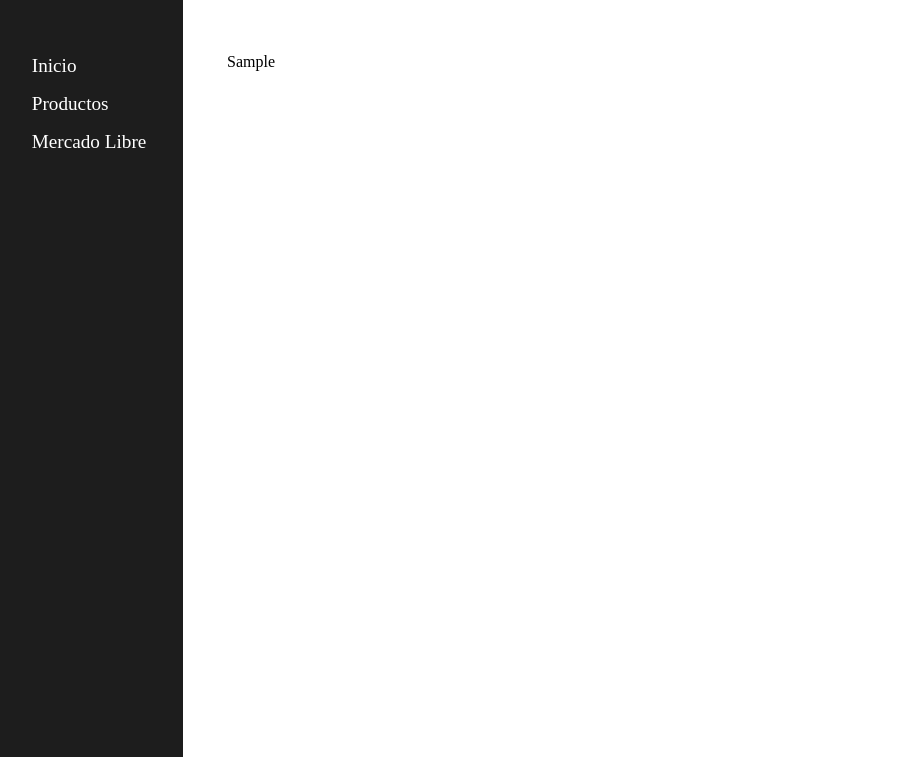
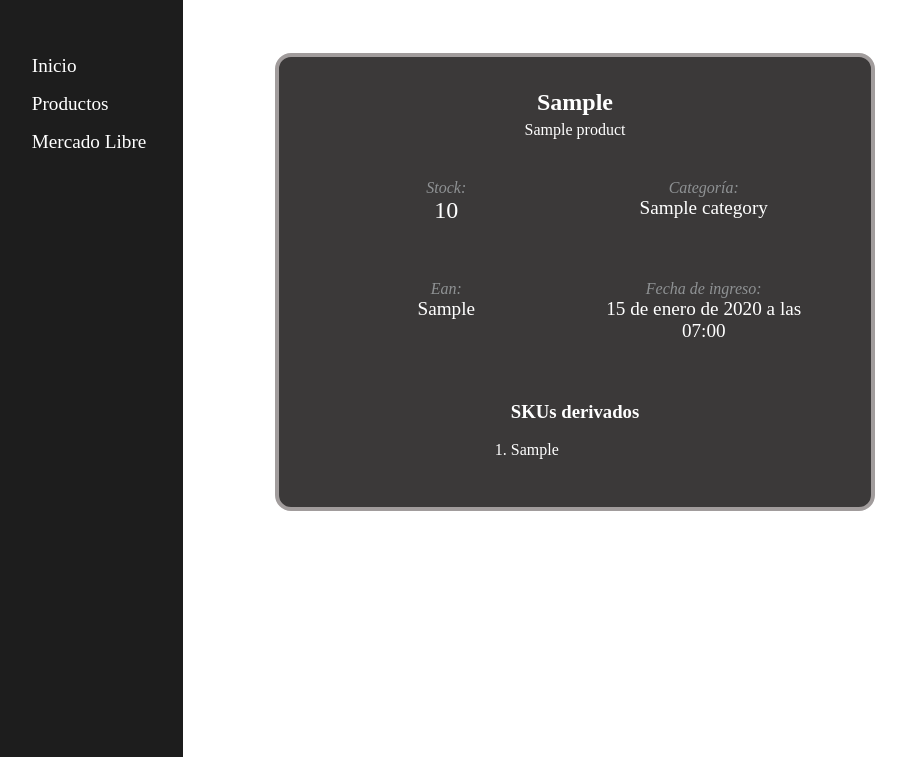
Before and after one commit to LicenselessHunter/yep_order_processing, a Django app: page /products/product-detail/1/ in a window 1280 px wide. Shown: the part 43-800 px from the top of the page, without its empty margins (5-911 px from the left). Run offline with Django 5.2, Linux system fonts and the light colour scheme; a user stored in the database is signed in; tables that the repository leaves empty hold one stand-in row (values such as "Sample post"); parts of the project's set-up code (start-up, migrations or seed data) failed here and were passed over.

Commit message:
Se introdujo la funcionalidad para acceder a los detalles de un producto desde la página de catálogo de productos

```diff
--- a/products/templates/products/product_detail.html
+++ b/products/templates/products/product_detail.html
@@ -1,8 +1,54 @@
 {% extends 'global.html' %}
 {% load static %}
-{% block title %}Detalle del producto{% endblock %}
+{% block title %}Detalle del producto {{product.sku}}{% endblock %}
 
 {% block content %}
-{{product}}
+
+<div id="product-detail-container">
+
+    <div id="product-detail-title-section">
+        <h2>{{product.sku}}</h2>
+        <p>{{product.product_name}}</p>
+    </div>
+
+    <div id="product-detail-descriptive-container">
+        <div class="product-descriptive-data-section">
+            <i>Stock:</i>
+            <p id="descriptive-data-stock">{{product.stock}}</p>
+        </div>
+
+        <div class="product-descriptive-data-section">
+            <i>Categoría:</i>
+
+            {% if product.category is None %}
+                <p>Sin categoría</p>
+            {% else %}
+                <p>{{product.category}}</p>
+            {% endif %}
+        </div>
+
+        <div class="product-descriptive-data-section">
+            <i>Ean:</i>
+            <p>{{product.ean}}</p>
+        </div>
+
+        <div class="product-descriptive-data-section">
+            <i>Fecha de ingreso:</i>
+            <p id="descriptive-data-time">{{product.creation_date_time}}</p>
+        </div>
+    </div>
+
+    {% if derivated_skus %}
+        <div id="product-detail-derivated-section">
+            <h3>SKUs derivados</h3>
+            <ol>
+                {% for obj in derivated_skus %}
+                    <li>{{obj.sku}}</li>
+                {% endfor %}
+            </ol>
+        </div>
+    {% endif %}
+
+</div>
 
 {% endblock %}
--- a/products/views.py
+++ b/products/views.py
@@ -49,11 +49,14 @@ def create_product(request):
 
 def product_detail(request, id):
     product_instance = get_object_or_404(product, id=id)
+    derivated_skus = derivated_sku.objects.filter(local_product=product_instance)
 
     context = {
         'product': product_instance,
+        'derivated_skus': derivated_skus,
     }
     return render(request, 'products/product_detail.html', context)
+
 
 def edit_product(request, id):
     product_instance = get_object_or_404(product, id=id)
--- a/static/style.css
+++ b/static/style.css
@@ -216,7 +216,12 @@ nav li:hover {
 
 
 /*---- product_catalogue css ----*/
-.products-wrapper {
+#total-product-count {
+    font-style: italic;
+    font-weight: 100;
+}
+
+#products-wrapper {
     display: flex;
     flex-direction: column;
     gap: 1.5rem;
@@ -338,7 +343,11 @@ nav li:hover {
 
 }
 
-
+@media (min-width: 1090px){
+    #products-wrapper {
+        margin-right: 2rem;
+    }
+}
 
 /*---- ORDERS CSS ----*/
 .order_totals_container {
@@ -744,8 +753,82 @@ nav li:hover {
 }
 
 
+/*------ PRODUCT DETAIL PAGE ------*/
+#product-detail-container {
+    display: flex;
+    background-color: #3b3939;
+    color: white;
+    border: 0.3rem solid rgb(161, 156, 156);
+    border-radius: 1rem;
+    align-items: center;
+    flex-direction: column;
+    gap: 2.5rem;
+    padding-block: 2rem;
+    padding-inline: 1rem;
+    text-align: center;
+    max-width: 35rem;
+}
 
+#product-detail-title-section {
+    display: flex;
+    align-items: center;
+    flex-direction: column;
+    gap: 0.3rem;
+}
 
+#product-detail-title-section p {
+    max-width: 40ch;
+}
+
+#product-detail-title-section h2, p {
+    margin: 0;
+}
+
+#product-detail-descriptive-container {
+    display: grid;
+    gap: 2rem;
+}
+
+.product-descriptive-data-section {
+    display: flex;
+    align-items: center;
+    flex-direction: column;
+}
+
+.product-descriptive-data-section i{
+    color:rgb(143, 146, 148);
+}
+
+.product-descriptive-data-section p{
+    margin: 0;
+    font-size: 1.2rem;
+}
+
+#descriptive-data-stock {
+    font-size: 1.5rem;
+}
+
+#descriptive-data-time {
+    max-width: 21ch
+}
+
+#product-detail-derivated-section ol {
+    padding: 0;
+    text-align: left;
+}
+
+@media (min-width: 640px){
+    #product-detail-descriptive-container {
+        grid-template-columns: 1fr 1fr;
+        gap: 3.5rem;
+    }
+}
+
+@media (min-width: 1090px){
+    #product-detail-container {
+        margin-left: 3rem;
+    }
+}
 
 /*---- GROUPS OF ORDERS CSS ----*/
 #group-of-orders-wrapper {
```
Also changed, not shown: products/templates/products/products_catalogue.html (+8 -1 lines).
